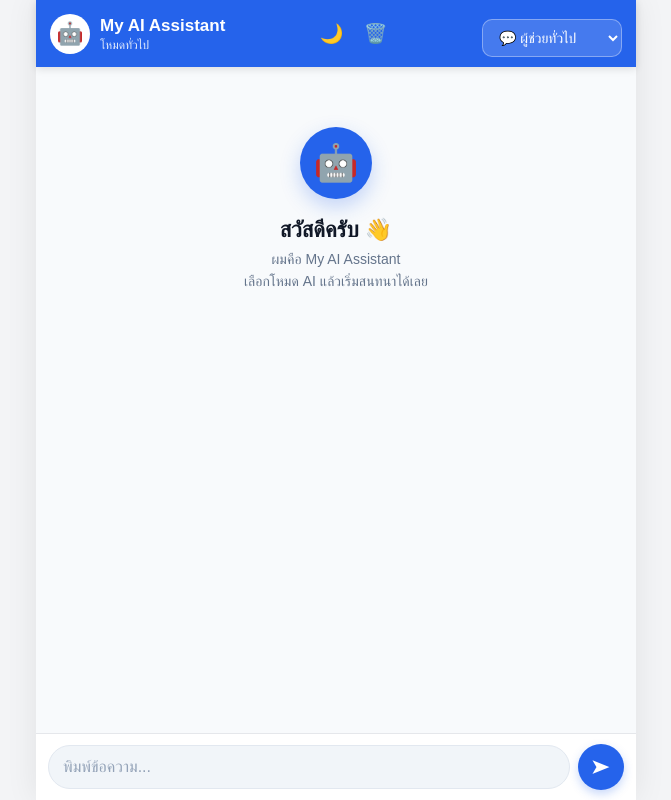
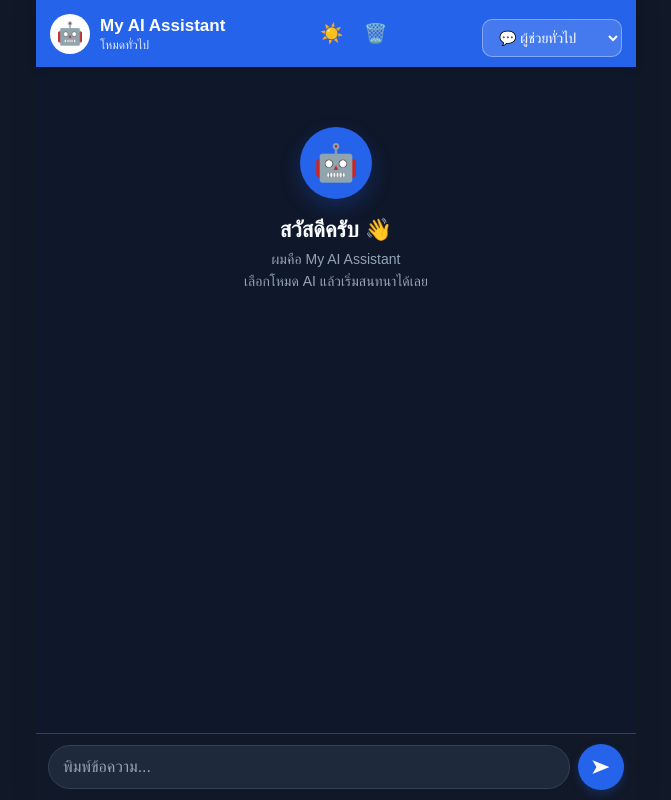
Before and after one commit to sammy220625-ux/my-ai-app, a plain HTML site: page index.html in a window 1280 px wide. Both pictures are taken after a click on the button "เปลี่ยนธีม". Shown: the whole page, without its empty margins (304-975 px from the left). Drawn offline with Linux system fonts and the light colour scheme.

Commit message:
Implement theme toggle button functionality
Add theme toggle functionality with localStorage support.

```diff
--- a/index.html
+++ b/index.html
@@ -534,6 +534,37 @@ const chat =
 const clearButton =
   document.getElementById("clearButton");
 
+const themeButton =
+  document.getElementById("themeButton");
+
+const savedTheme =
+  localStorage.getItem("my-ai-theme");
+
+if (savedTheme === "dark") {
+  document.body.classList.add("dark");
+  themeButton.textContent = "☀️";
+}
+
+themeButton.addEventListener(
+  "click",
+  function() {
+
+    document.body.classList.toggle("dark");
+
+    const isDark =
+      document.body.classList.contains("dark");
+
+    localStorage.setItem(
+      "my-ai-theme",
+      isDark ? "dark" : "light"
+    );
+
+    themeButton.textContent =
+      isDark ? "☀️" : "🌙";
+
+  }
+);
+
 const welcome =
   document.getElementById("welcome");
 
```
